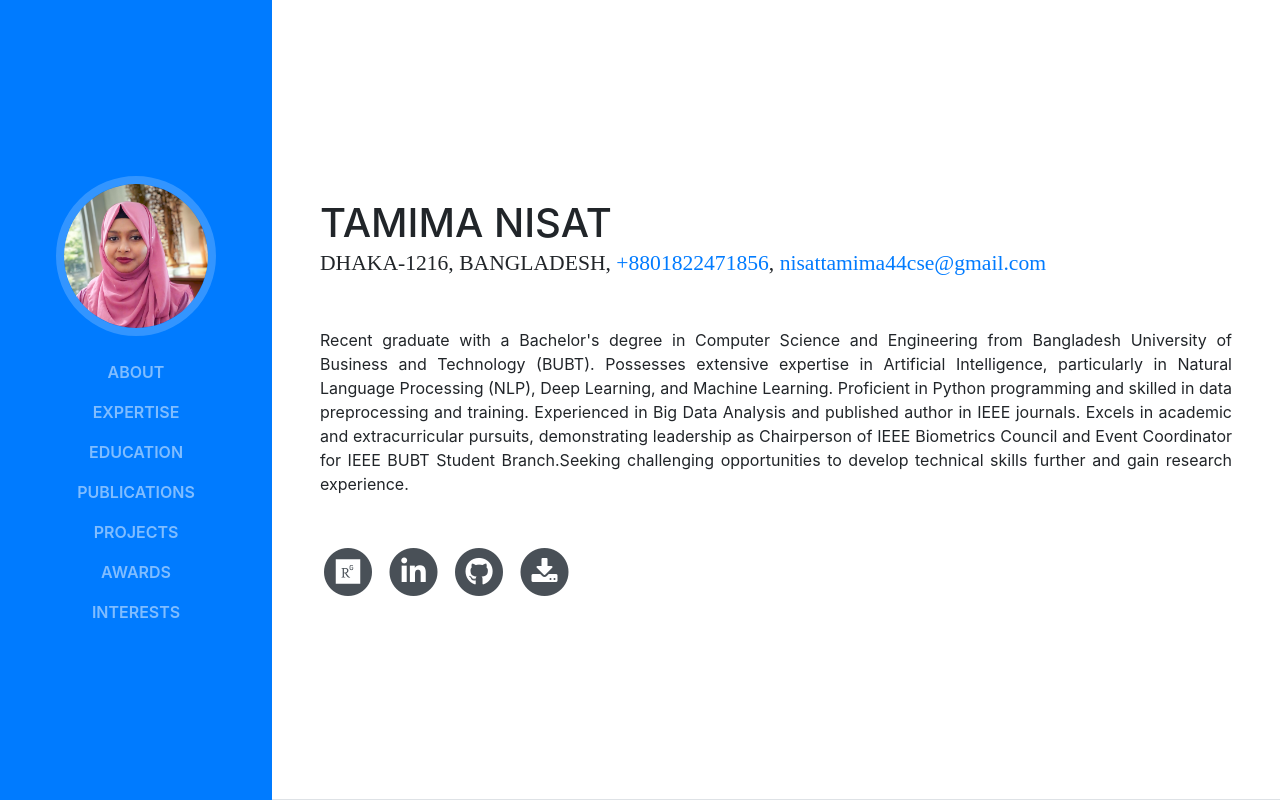
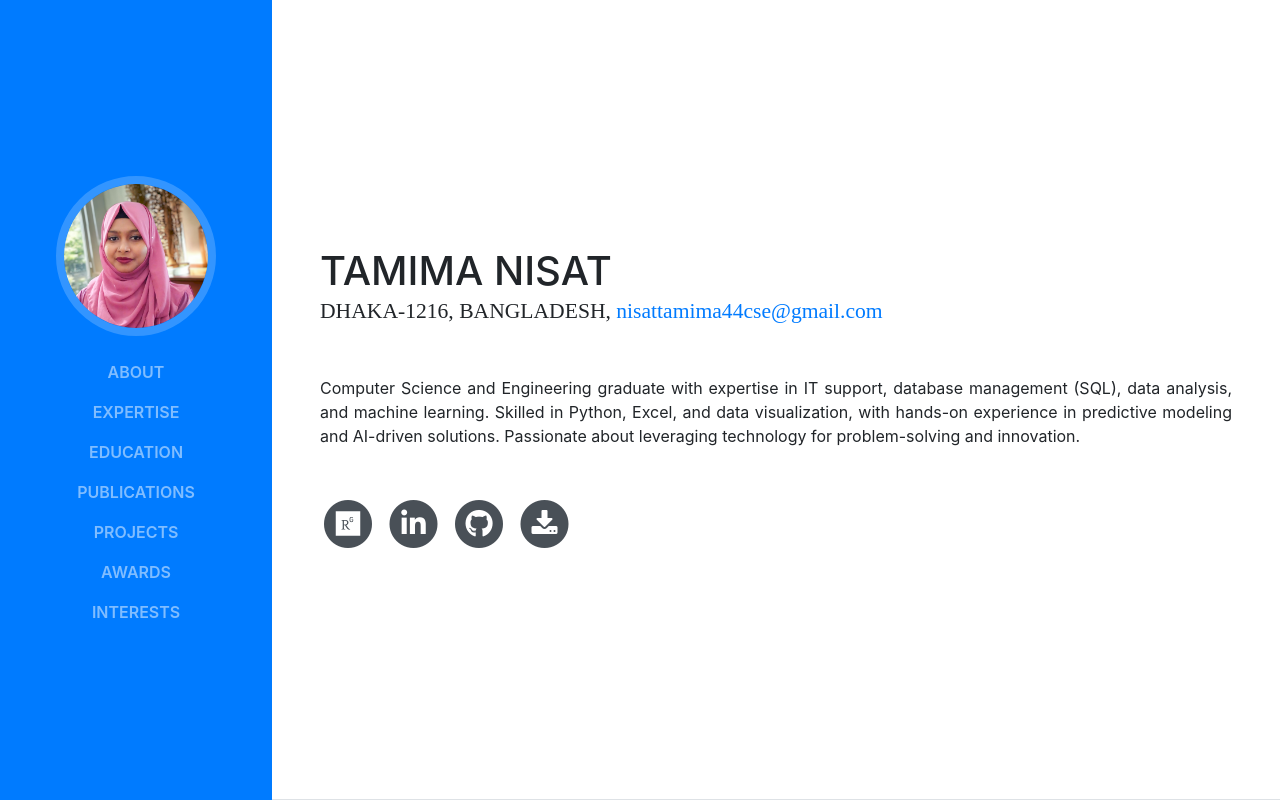
Before and after one commit to TamimaNisat/Resume, a website with bundled scripts: page index.html in a window 1280 px wide. Shown: the top 800 px of the page. Built offline with nearby package versions, Linux system fonts and the light colour scheme; files whose address does not match are found by name; a web font is replaced by a local one.

Commit message:
Update index.html

```diff
--- a/index.html
+++ b/index.html
@@ -116,23 +116,15 @@
           </span>
           <h1 class="mb-0">Tamima Nisat</h1>
           <div class="subheading mb-5">
-            Dhaka-1216, Bangladesh, <a href="tel:+8801822471856">+8801822471856</a>,
+            Dhaka-1216, Bangladesh,
             <a href="mailto:nisattamima44cse@gmail.com" class="text-lowercase">
               nisattamima44cse@gmail.com
             </a>
           </div>
           <p class="mb-5 text-justify">
-            Recent graduate with a Bachelor's degree in Computer Science and
-            Engineering from Bangladesh University of Business and Technology
-            (BUBT). Possesses extensive expertise in Artificial Intelligence,
-            particularly in Natural Language Processing (NLP), Deep Learning,
-            and Machine Learning. Proficient in Python programming and skilled
-            in data preprocessing and training. Experienced in Big Data Analysis
-            and published author in IEEE journals. Excels in academic and
-            extracurricular pursuits, demonstrating leadership as Chairperson of
-            IEEE Biometrics Council and Event Coordinator for IEEE BUBT Student
-            Branch.Seeking challenging opportunities to develop technical skills
-            further and gain research experience.
+            Computer Science and Engineering graduate with expertise in IT support, database management (SQL), data analysis, and machine learning.
+            Skilled in Python, Excel, and data visualization, with hands-on experience in predictive modeling and AI-driven solutions.
+            Passionate about leveraging technology for problem-solving and innovation.
           </p>
           <ul class="list-inline list-social-icons mb-0">
             <li class="list-inline-item">
```
